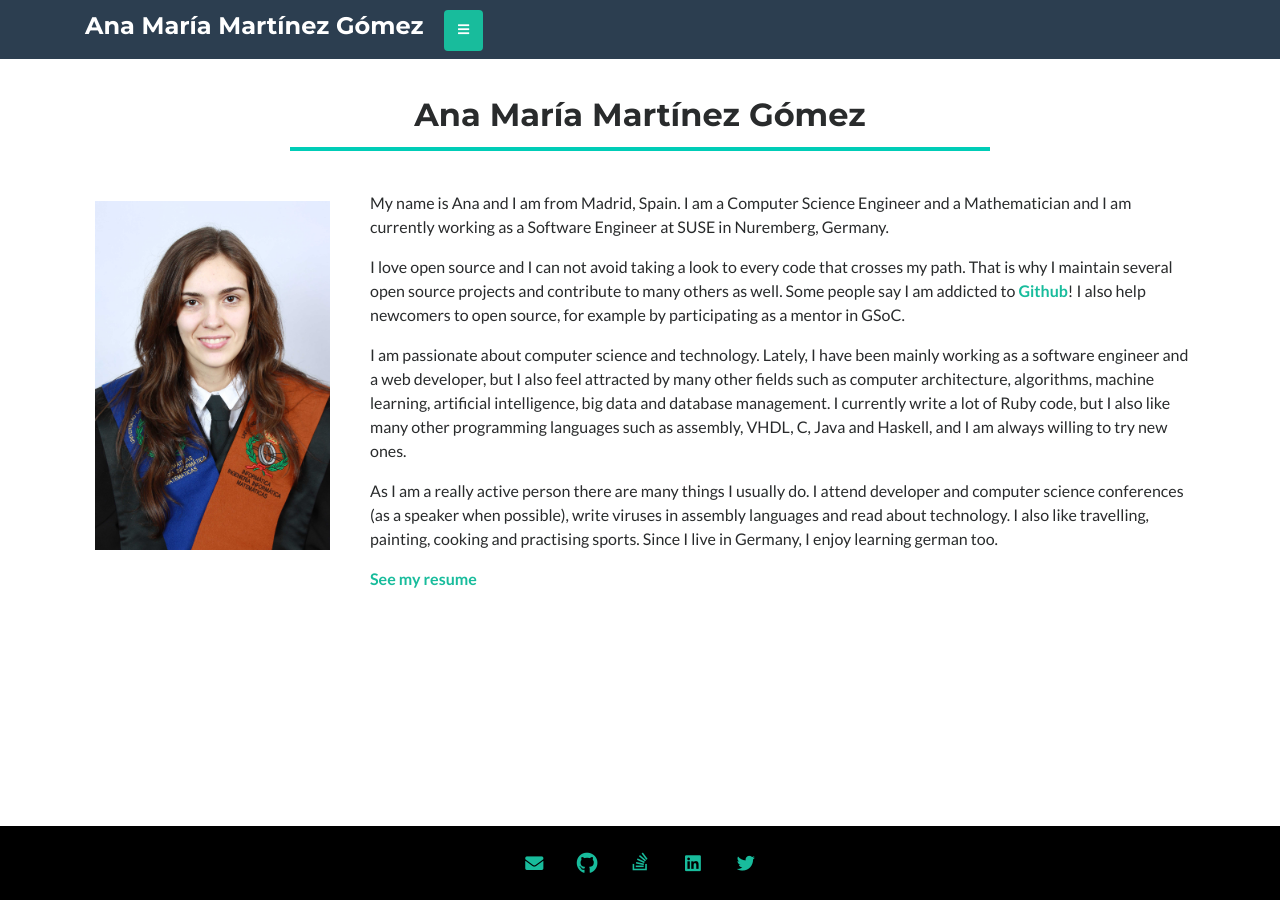
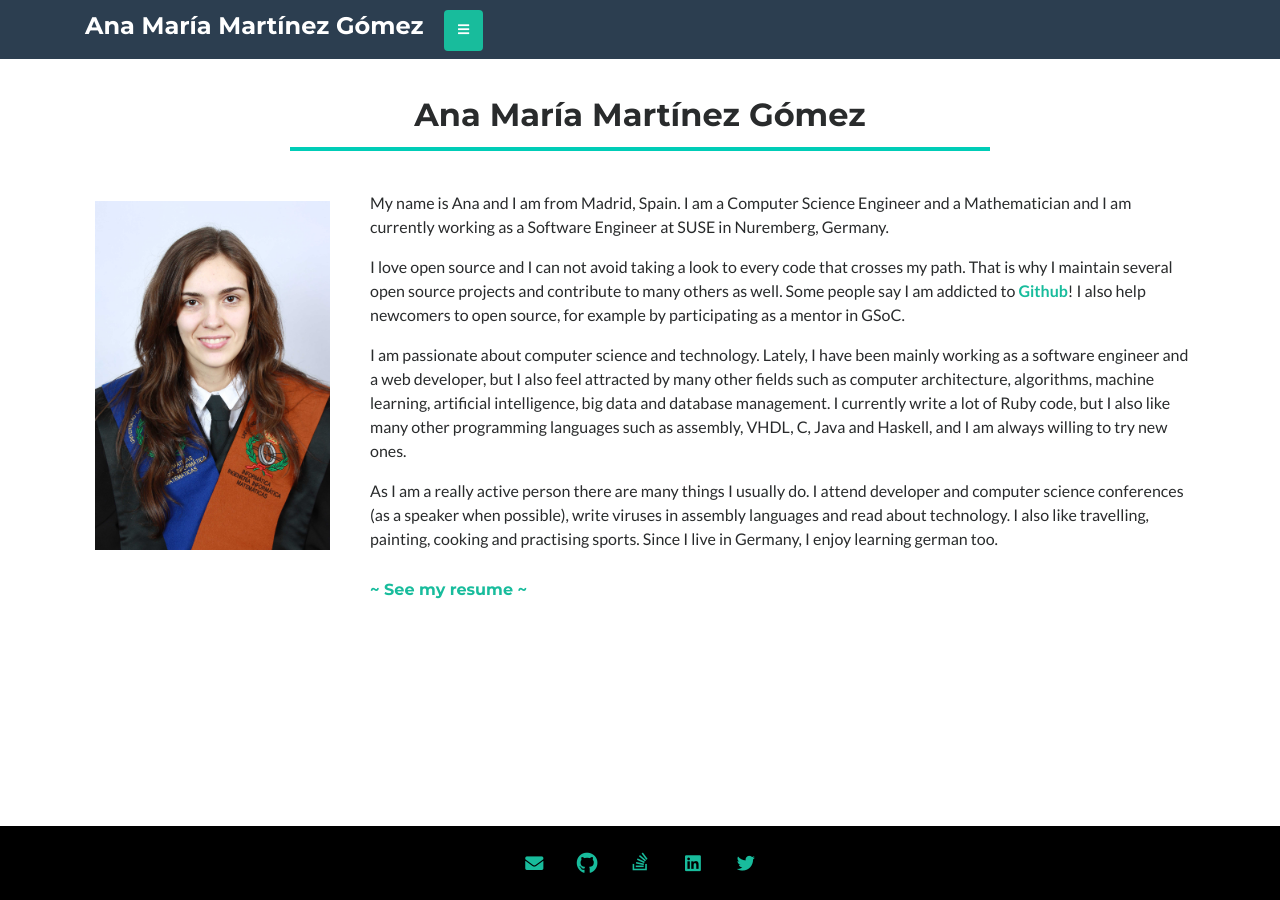
Before and after one commit to vicgalle/ana06.github.io, a Jekyll site: the page built from index.md, in a window 1280 px wide. Built offline with Jekyll 4.4.1, drawn with Linux system fonts in a browser that asks for light colours; nearby versions of some CDN libraries.

Commit message:
Make my cv more visible

```diff
--- a/_includes/header.html
+++ b/_includes/header.html
@@ -12,6 +12,9 @@
           <a class="nav-link py-3 px-0 px-lg-3 rounded {% if page.url == '/' %} active{% endif %}" href="/">About me</a>
         </li>
         <li class="nav-item mx-0 mx-lg-1">
+          <a class="nav-link py-3 px-0 px-lg-3 rounded {% if page.url == '/resume/' %} active{% endif %}" href="/resume">My CV</a>
+        </li>
+        <li class="nav-item mx-0 mx-lg-1">
           <a class="nav-link py-3 px-0 px-lg-3 rounded {% if page.url == '/blog/' %} active{% endif %}" href="/blog">My blog</a>
         </li>
       </ul>
--- a/css/main.css
+++ b/css/main.css
@@ -247,3 +247,7 @@ h6.resume{
   @media (min-width: 576px) {
     .more-contributions{
       display: inline;}
+
+.see-resume{
+  margin-top: 30px;
+}
--- a/index.md
+++ b/index.md
@@ -27,7 +27,7 @@ layout: default
         As I am a really active person there are many things I usually do. I attend developer and computer science conferences (as a speaker when possible), write viruses in assembly languages and read about technology. I also like travelling, painting, cooking and practising sports. Since I live in Germany, I enjoy learning german too.
       </p>
 
-      <p><a href="/resume">See my resume</a></p>
+      <h6 class="see-resume"><a href="/resume">~ See my resume ~</a></h6>
     </div>
   </div>
 </div>
```
